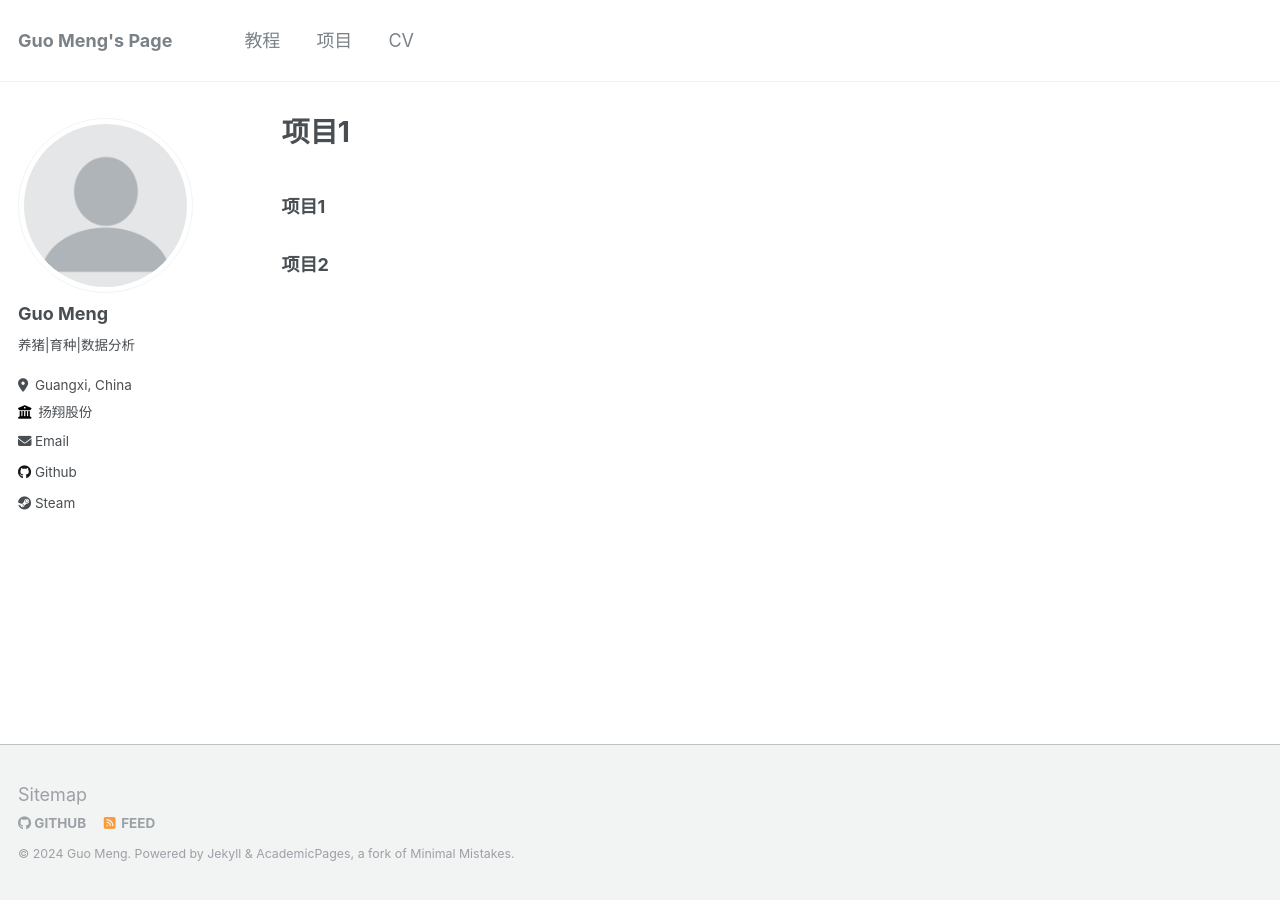
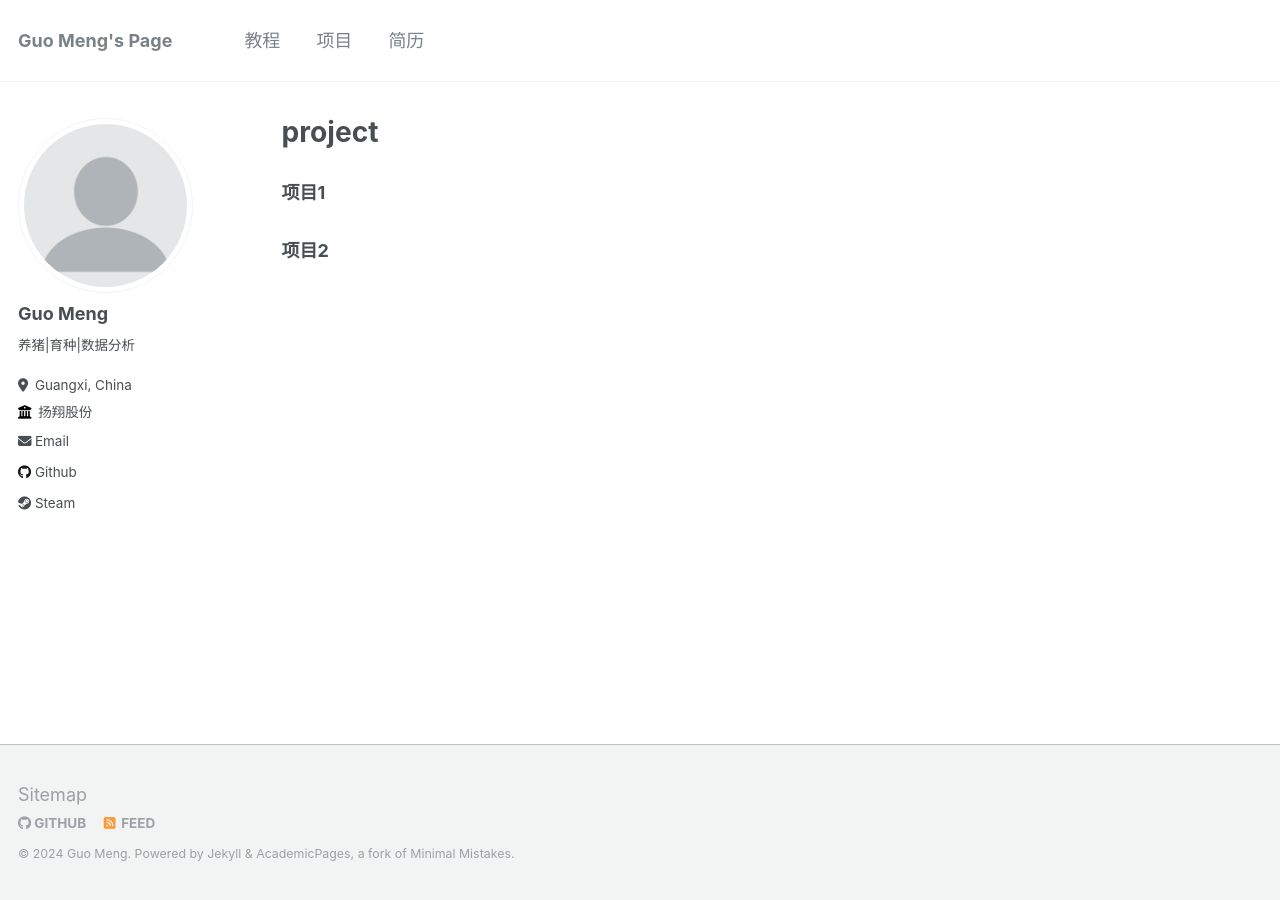
Before and after one commit to tony2015116/tony2015116.github.io, a Jekyll site: the page built from _pages/project.md, in a window 1280 px wide. Built offline with Jekyll 4.4.1, drawn with Linux system fonts in a browser that asks for light colours; our own code applies the rules of GitHub Pages for plain Markdown files.

```diff
--- a/_config.yml
+++ b/_config.yml
@@ -61,7 +61,7 @@ author:
   medium           : # URL
   pinterest        : # Username
   soundcloud       : # Username
-  steam            : "mguo1253"
+  steam            : "76561199577485697"
   telegram         : # URL
   tumblr           : # Username
   twitter          : #"@tonyituite"  # Replace this with your X / Twitter handle
--- a/_data/navigation.yml
+++ b/_data/navigation.yml
@@ -6,5 +6,5 @@ main:
   - title: "项目"
     url: /project/
 
-  - title: "CV"
+  - title: "简历"
     url: /cv/
--- a/_pages/project.md
+++ b/_pages/project.md
@@ -1,3 +1,14 @@
+---
+layout: archive
+title: "project"
+permalink: /project/
+author_profile: true
+redirect_from:
+  - /project
+---
+
+
+
 ### 项目1
 
 ### 项目2
```
